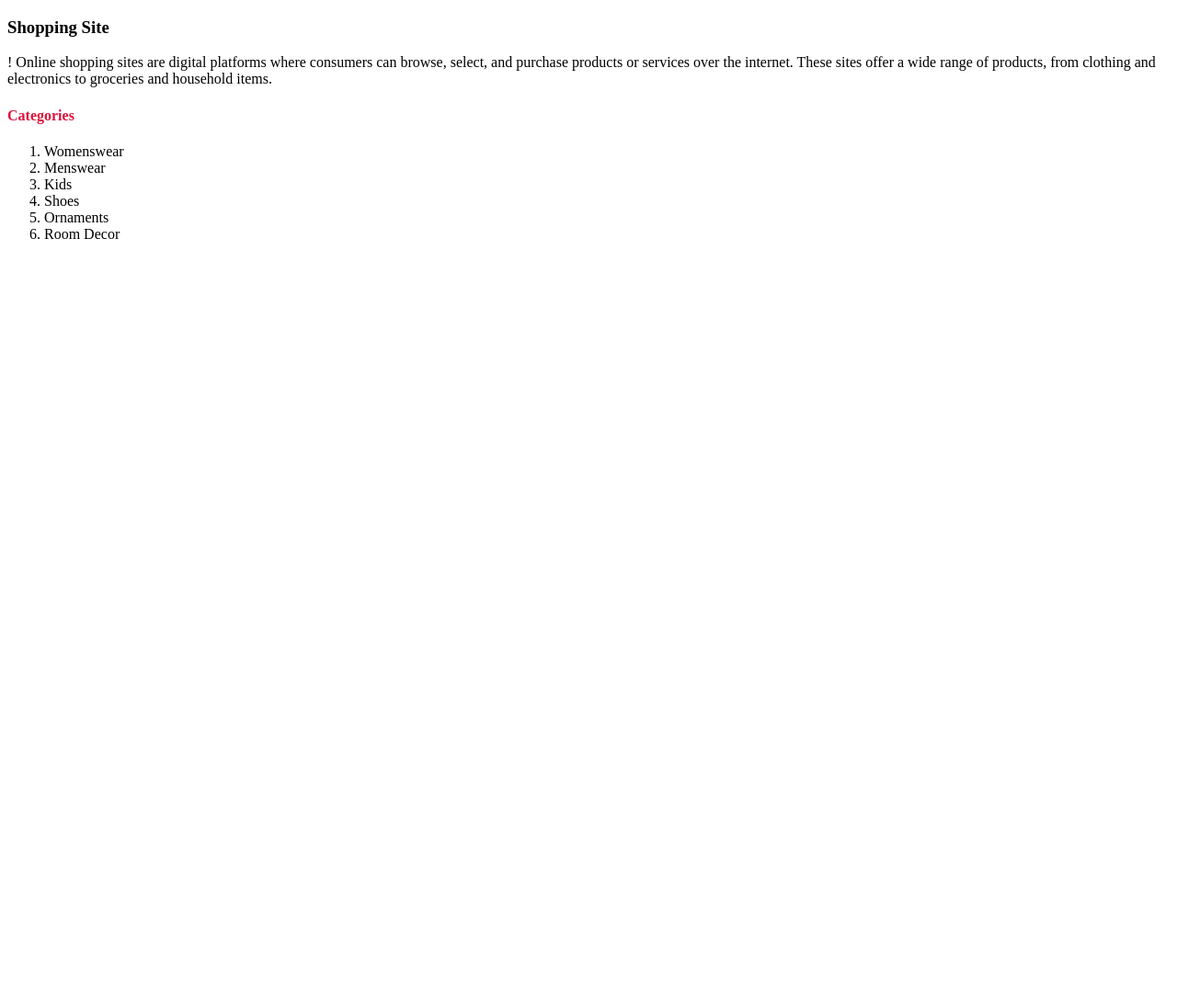
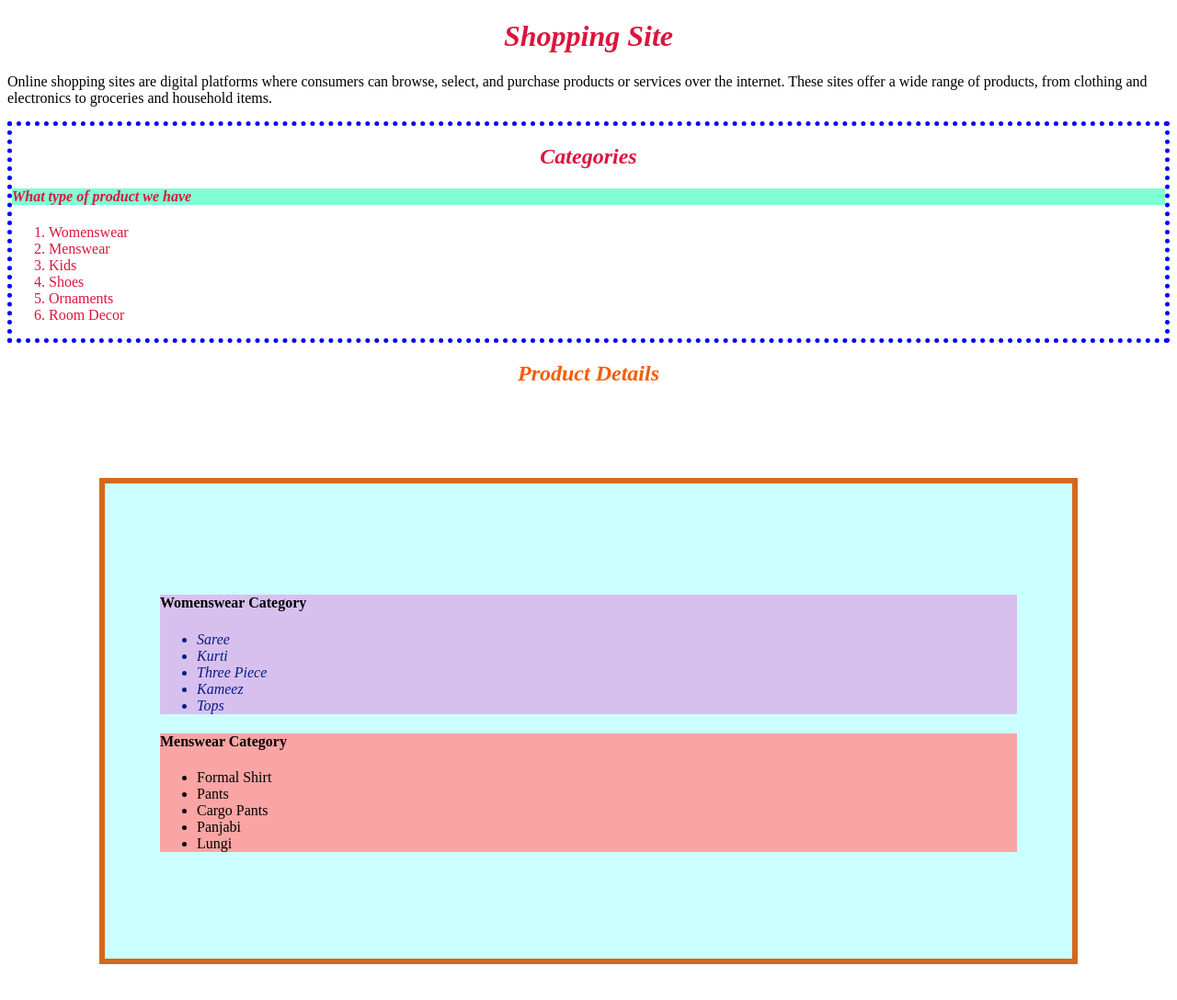
Before and after one commit to ZannatSrab/day2_html, a plain HTML site: page index.html in a window 1280 px wide. Shown: the whole page at 92% size. Before the commit the page ends 800 px from the top, so only its background shows below. Drawn offline with Linux system fonts and the light colour scheme.

Commit message:
Added new

```diff
--- a/design.css
+++ b/design.css
@@ -1,6 +1,28 @@
 .color{
     color: crimson;
 }
-.bg{
+.div1{
+    border: 5px dotted blue;
+}
+.div1 h4{
     background-color: aquamarine;
+    font-style: oblique;
 }
+.div2 {
+    background-color: rgb(216, 192, 238);
+}
+.div2 li {
+
+    font-style: italic;
+    color: rgb(5, 29, 136);
+
+}
+.div3{
+    background-color: rgb(250, 164, 164);
+}
+.sec{
+    border: 6px solid chocolate;
+    margin: 100px;
+    background-color: rgb(204, 255, 255);
+    padding: 100px 60px;
+}
--- a/index.html
+++ b/index.html
@@ -7,11 +7,13 @@
     <link rel="stylesheet" href="design.css">
 </head>
 <body>
-    <h3>Shopping Site</h3>
-    <p>! Online shopping sites are digital platforms where consumers can browse, select, and purchase products or services over the internet. These sites offer a wide range of products, from clothing and electronics to groceries and household items.</p>
-    <h4 class="color">Categories</h4>
+    <h1 style="text-align: center; color: crimson;  font-style: oblique;" >Shopping Site</h1>
+    <p>Online shopping sites are digital platforms where consumers can browse, select, and purchase products or services over the internet. These sites offer a wide range of products, from clothing and electronics to groceries and household items.</p>
 
-    <div>
+
+    <div class="color div1 ">
+        <h2 style="text-align: center; font-style: italic;" class="color">Categories</h2>
+        <h4>What type of product we have </h4>
         <ol>
             <li>Womenswear</li>
             <li>Menswear</li>
@@ -22,5 +24,31 @@
         </ol>
 
     </div>
+    <h2 style="color: rgb(244, 93, 6); text-align: center; text-shadow: 2px; font-style: italic;">Product Details</h2>
+    <section class="sec">
+        <div class="div2">
+            <h4>Womenswear Category</h4>
+            <ul>
+                <li>Saree</li>
+                <li>Kurti</li>
+                <li>Three Piece</li>
+                <li>Kameez</li>
+                <li>Tops</li>
+            </ul>
+
+        </div>
+        <div class="div3">
+            <h4>Menswear Category</h4>
+            <ul>
+                <li>Formal Shirt</li>
+                <li>Pants</li>
+                <li>Cargo Pants</li>
+                <li>Panjabi</li>
+                <li>Lungi</li>
+            </ul>
+
+        </div>
+    </section>
+
 </body>
 </html>
```
